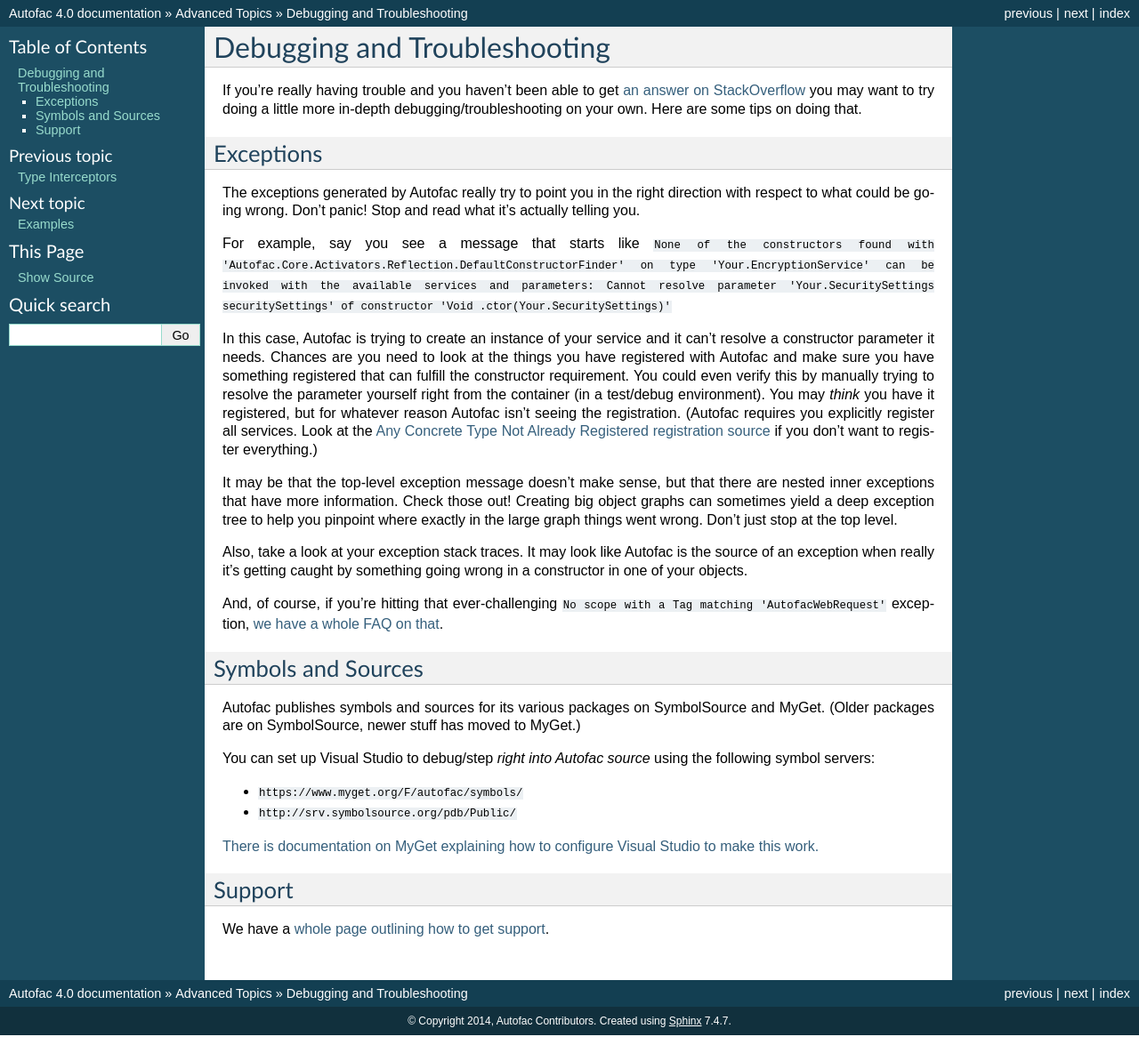
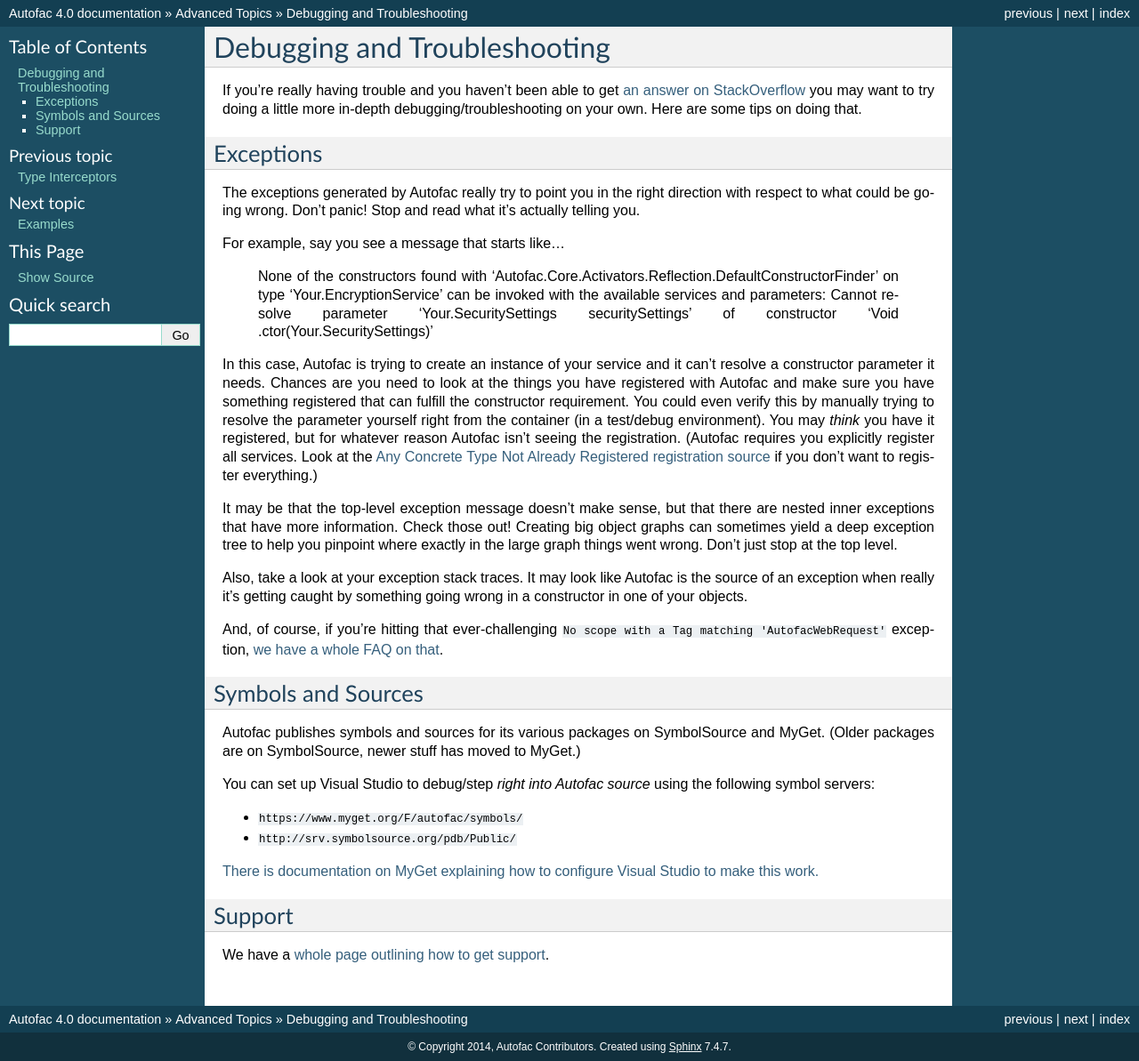
Before and after one commit to autofac/Documentation, a Sphinx documentation site: the page built from docs/advanced/debugging.rst, in a window 1280 px wide. Shown: the whole page at 89% size. Built offline with Sphinx 7.4.7, drawn with Linux system fonts in a browser that asks for light colours; before the commit the page ends 1164 px from its top, so only the background shows below that.

Commit message:
Fixed word wrap issue.

```diff
--- a/docs/advanced/debugging.rst
+++ b/docs/advanced/debugging.rst
@@ -9,7 +9,12 @@
 
 The exceptions generated by Autofac really try to point you in the right direction with respect to what could be going wrong. Don't panic! Stop and read what it's actually telling you.
 
-For example, say you see a message that starts like ``None of the constructors found with 'Autofac.Core.Activators.Reflection.DefaultConstructorFinder' on type 'Your.EncryptionService' can be invoked with the available services and parameters: Cannot resolve parameter 'Your.SecuritySettings securitySettings' of constructor 'Void .ctor(Your.SecuritySettings)'``
+For example, say you see a message that starts like...
+
+    None of the constructors found with 'Autofac.Core.Activators.Reflection.DefaultConstructorFinder'
+    on type 'Your.EncryptionService' can be invoked with the available
+    services and parameters: Cannot resolve parameter 'Your.SecuritySettings securitySettings'
+    of constructor 'Void .ctor(Your.SecuritySettings)'
 
 In this case, Autofac is trying to create an instance of your service and it can't resolve a constructor parameter it needs. Chances are you need to look at the things you have registered with Autofac and make sure you have something registered that can fulfill the constructor requirement. You could even verify this by manually trying to resolve the parameter yourself right from the container (in a test/debug environment). You may *think* you have it registered, but for whatever reason Autofac isn't seeing the registration. (Autofac requires you explicitly register all services. Look at the :doc:`Any Concrete Type Not Already Registered registration source <registration-sources>` if you don't want to register everything.)
 
```
